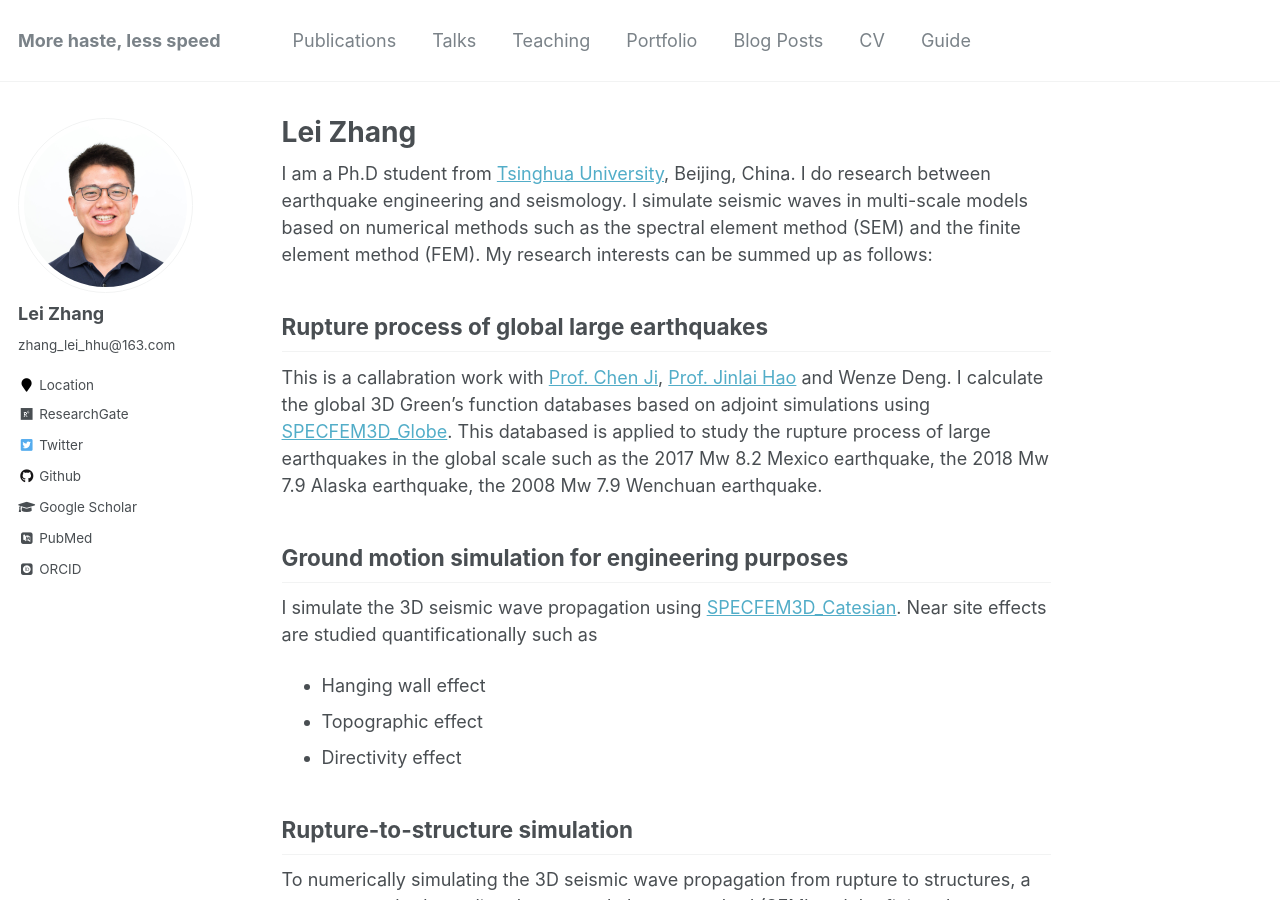
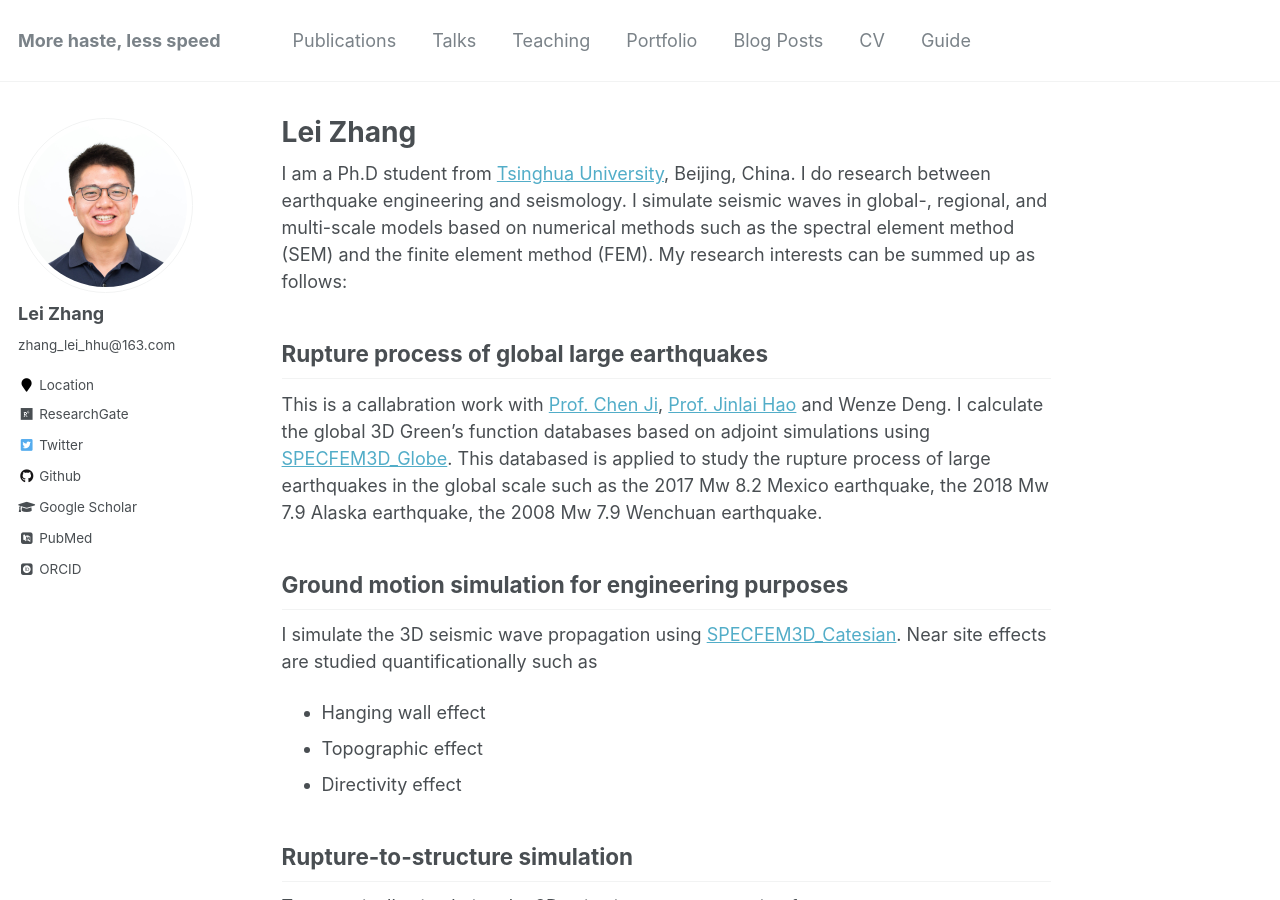
Before and after one commit to zhanglei911/zhanglei911.github.io, a Jekyll site: the page built from _pages/about.md, in a window 1280 px wide and 900 px high. Built offline with Jekyll 4.4.1, drawn with Linux system fonts in a browser that asks for light colours; some web fonts are replaced.

Commit message:
Update about.md

```diff
--- a/_pages/about.md
+++ b/_pages/about.md
@@ -8,7 +8,7 @@
   - /about.html
 ---
 
-I am a Ph.D student from [Tsinghua University](https://www.tsinghua.edu.cn/en/), Beijing, China. I do research between earthquake engineering and seismology. I simulate seismic waves in multi-scale models based on numerical methods such as the spectral element method (SEM) and the finite element method (FEM). My research interests can be summed up as follows:
+I am a Ph.D student from [Tsinghua University](https://www.tsinghua.edu.cn/en/), Beijing, China. I do research between earthquake engineering and seismology. I simulate seismic waves in global-, regional, and multi-scale models based on numerical methods such as the spectral element method (SEM) and the finite element method (FEM). My research interests can be summed up as follows:
 
 Rupture process of global large earthquakes
 ------
```
